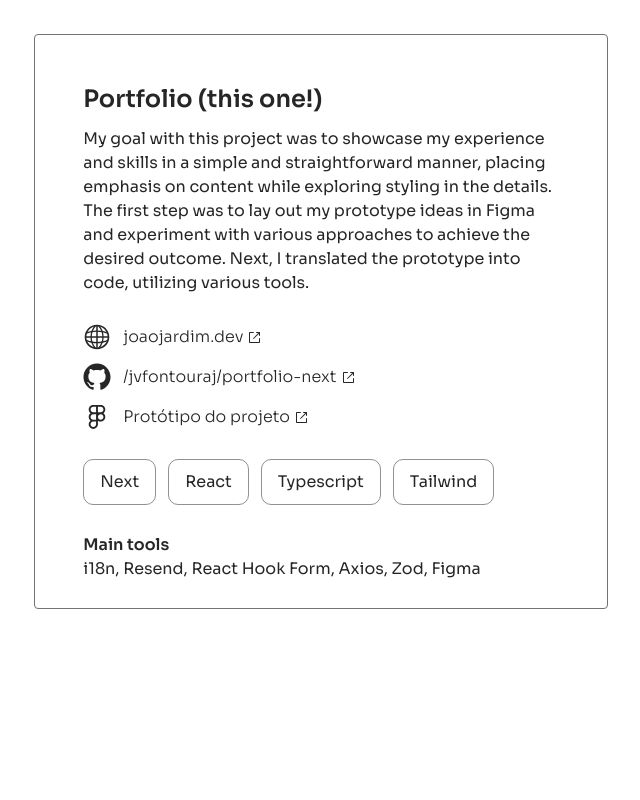
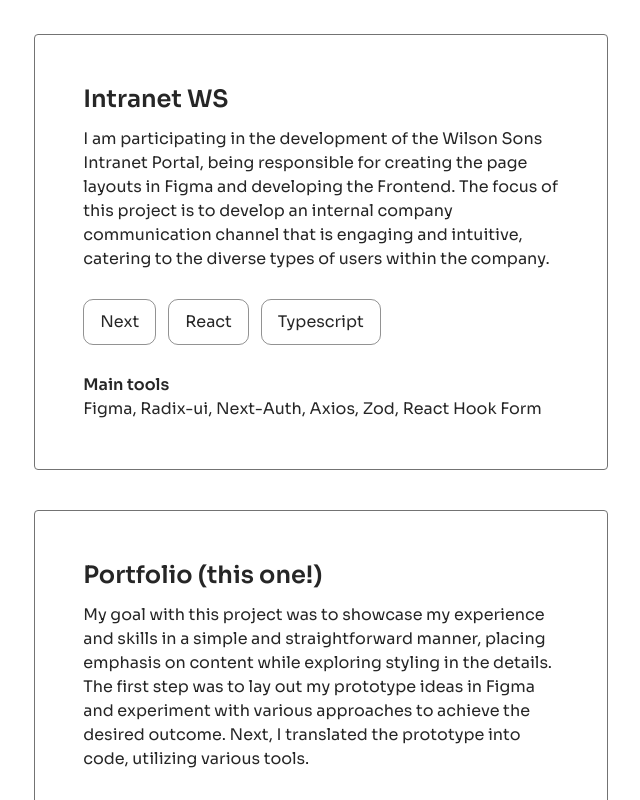
Before and after one commit to jvfontouraj/portfolio-next, a Next.js app: page /en in a window 1280 px wide. Shown: the part 3660-4460 px from the top of the page, without its empty margins (319-959 px from the left). Built offline with nearby package versions, Linux system fonts and the light colour scheme.

Commit message:
add intranet to projects

```diff
--- a/src/app/components/Projects.tsx
+++ b/src/app/components/Projects.tsx
@@ -1,4 +1,4 @@
-import { projects, portfolio } from '@/assets/projects'
+import { projects, portfolio, intranet } from '@/assets/projects'
 import {
   ExternalLinkIcon,
   FigmaLogoIcon,
@@ -12,6 +12,7 @@ import Image from 'next/image'
 export function Projects({ lang }: { lang: string }) {
   const project = projects[lang]
   const portfolioContent = portfolio[lang]
+  const intranetContent = intranet[lang]
 
   return (
     <section id="projects" className="flex flex-col justify-center gap-10">
@@ -94,6 +95,26 @@ export function Projects({ lang }: { lang: string }) {
         <div className="flex h-fit w-full flex-col gap-7 rounded-[4px] border border-neutral-500 bg-white/10 p-6 transition-shadow duration-300 hover:shadow-white md:h-full md:max-h-[575px] md:w-fit md:p-12">
           <div className="flex flex-col gap-3">
             <h3 className="text-lg font-semibold md:text-2xl 2xl:text-xl">
+              {intranetContent.title}
+            </h3>
+            <p className="w-full text-sm md:max-w-[40ch] md:text-base">
+              {intranetContent.description}
+            </p>
+          </div>
+          <div className="flex flex-wrap gap-3">
+            {intranetContent.tags.map((tag, index) => (
+              <Badge key={index}>{tag}</Badge>
+            ))}
+          </div>
+          <div className="flex flex-col text-sm md:text-base">
+            <span className="font-semibold">{project.toolsTitle}</span>
+            <span>{intranetContent.tools}</span>
+          </div>
+        </div>
+
+        <div className="flex h-fit w-full flex-col gap-7 rounded-[4px] border border-neutral-500 bg-white/10 p-6 transition-shadow duration-300 hover:shadow-white md:h-full md:max-h-[575px] md:w-fit md:p-12">
+          <div className="flex flex-col gap-3">
+            <h3 className="text-lg font-semibold md:text-2xl 2xl:text-xl">
               {portfolioContent.title}
             </h3>
             <p className="w-full text-sm md:max-w-[40ch] md:text-base">
--- a/src/assets/projects.ts
+++ b/src/assets/projects.ts
@@ -24,6 +24,16 @@ interface ProjectsProps {
 
 interface PortfolioProps {
   [key: string]: ProjectProps
+}
+
+interface IntranetProps {
+  [key: string]: {
+    title: string
+    id: string
+    description: string
+    tags: string[]
+    tools: string
+  }
 }
 
 export const projects: ProjectsProps = {
@@ -205,7 +215,7 @@ export const portfolio: PortfolioProps = {
     figmaLink:
       'https://www.figma.com/file/DmykHLRUptXr6qlknhMCbQ/Portf%C3%B3lio?type=design&node-id=243-1028&mode=design&t=dJjbhsbx1zWG9Nxr-0',
     tags: ['Next', 'React', 'Typescript', 'Tailwind'],
-    tools: 'i18n, Resend, React Hook Form, Axios, Zod, Figma',
+    tools: 'i18n, Figma, Radix-ui',
     images: {
       desktop: '/images/portfolio-desktop-comp.webp',
       mobile: '/images/portfolio-desktop-comp.webp',
@@ -225,10 +235,30 @@ export const portfolio: PortfolioProps = {
     figmaLink:
       'https://www.figma.com/file/DmykHLRUptXr6qlknhMCbQ/Portf%C3%B3lio?type=design&node-id=243-1028&mode=design&t=dJjbhsbx1zWG9Nxr-0',
     tags: ['Next', 'React', 'Typescript', 'Tailwind'],
-    tools: 'i18n, Resend, React Hook Form, Axios, Zod, Figma',
+    tools: 'i18n, Figma, Radix-ui',
     images: {
       desktop: '/images/portfolio-desktop-comp.webp',
       mobile: '/images/portfolio-desktop-comp.webp',
     },
   },
 }
+
+export const intranet: IntranetProps = {
+  pt: {
+    title: 'Intranet WS',
+    id: 'intranet',
+    description:
+      'Estou participando do desenvolvimento do Portal Intranet da Wilson Sons, sendo o responsável pela criação dos layouts das páginas no Figma e desenvolvimento do Frontend. O foco desse projeto é desenvolver um canal de comunicação interna da empresa que seja cativante e intuitivo, atendendo aos mais diversos tipos de usuários dentro da companhia.',
+    tags: ['Next', 'React', 'Typescript'],
+    tools: 'Figma, Radix-ui, Next-Auth, Axios, Zod, React Hook Form',
+  },
+
+  en: {
+    title: 'Intranet WS',
+    id: 'intranet',
+    description:
+      'I am participating in the development of the Wilson Sons Intranet Portal, being responsible for creating the page layouts in Figma and developing the Frontend. The focus of this project is to develop an internal company communication channel that is engaging and intuitive, catering to the diverse types of users within the company.',
+    tags: ['Next', 'React', 'Typescript'],
+    tools: 'Figma, Radix-ui, Next-Auth, Axios, Zod, React Hook Form',
+  },
+}
```
